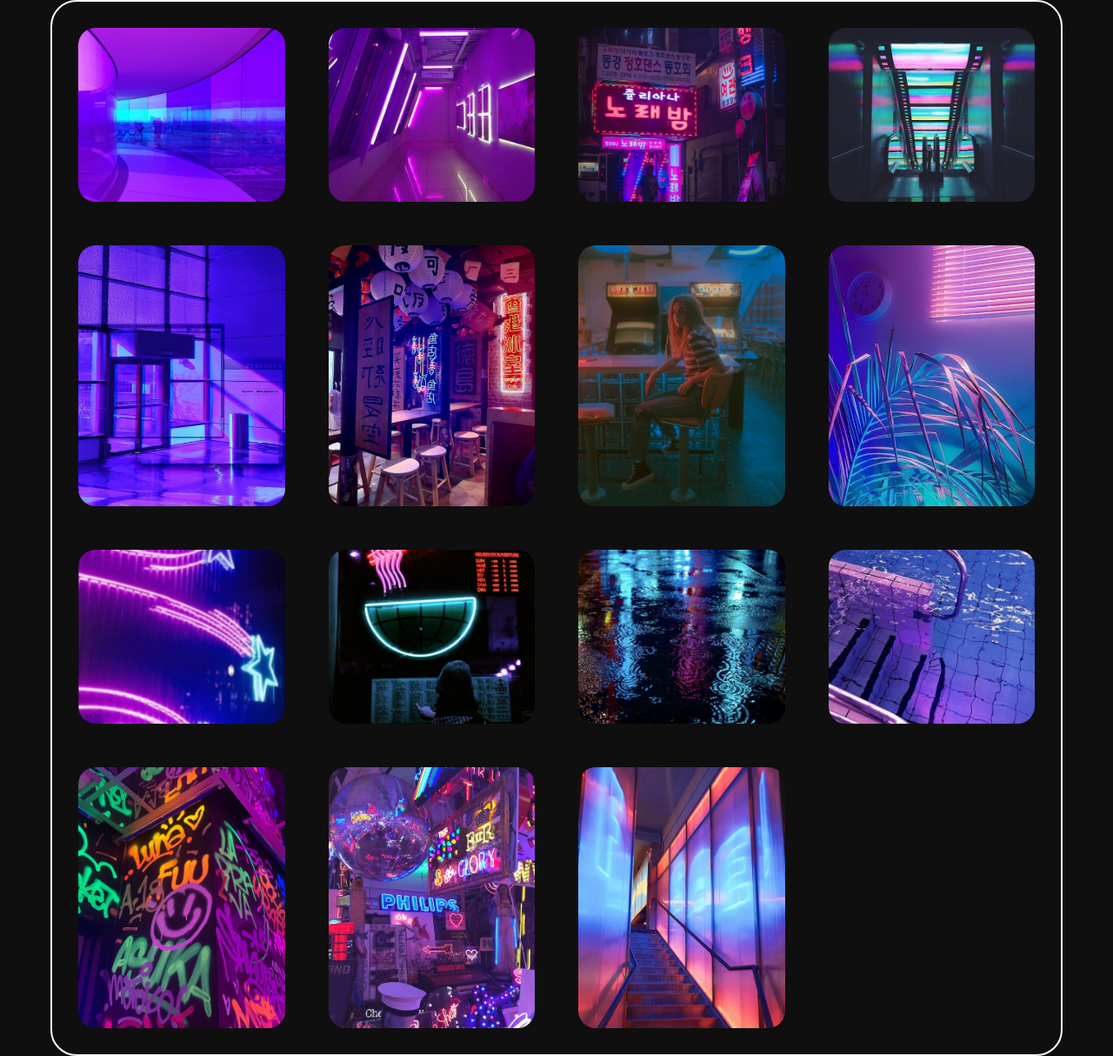
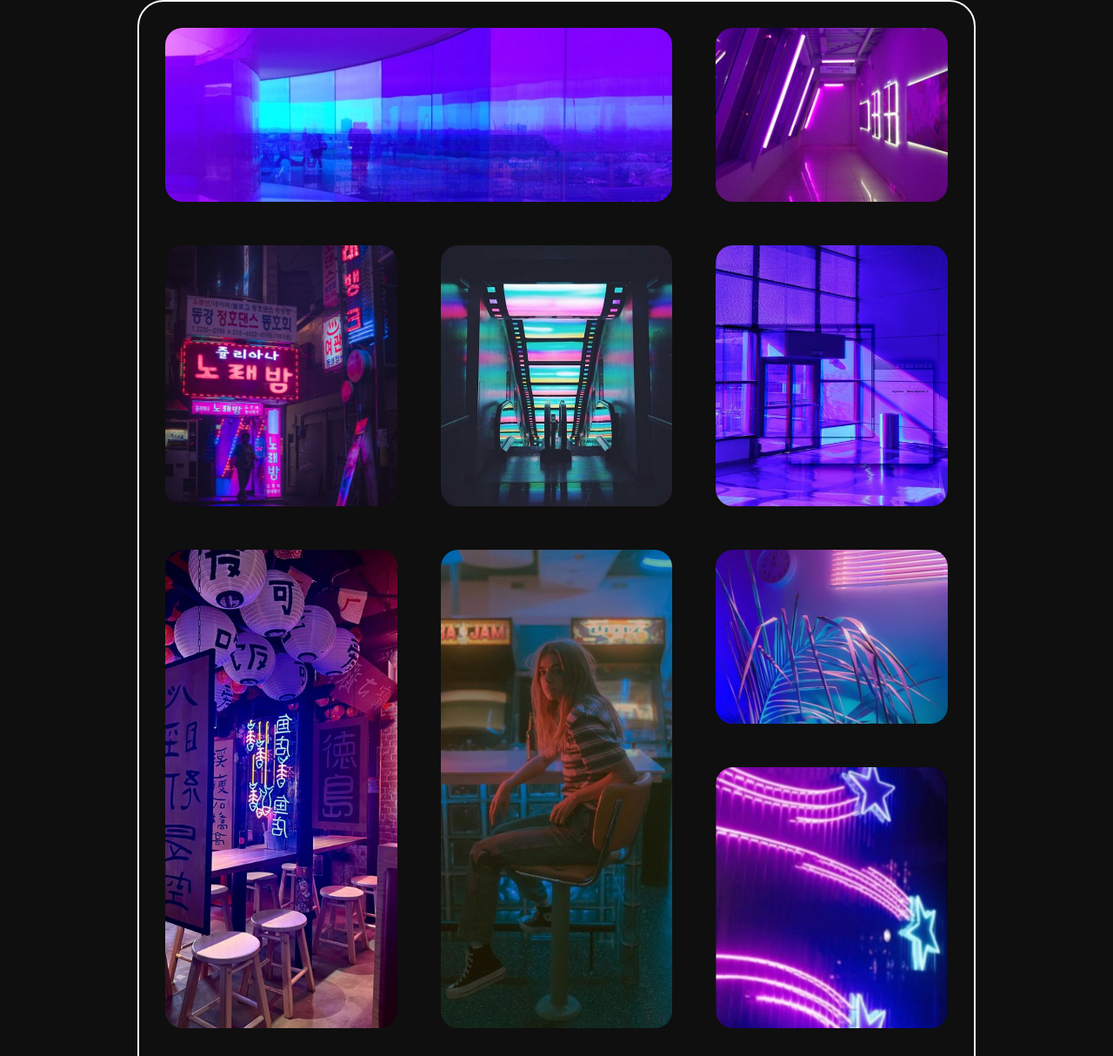
Before and after one commit to jthamayo/neon-grid, a plain HTML site: page grid/index.html in a window 1280 px wide. Shown: the top 1214 px of the page at 87% size. Drawn offline with Linux system fonts and the light colour scheme.

Commit message:
Add span variation to grid items

```diff
--- a/grid/style.css
+++ b/grid/style.css
@@ -13,7 +13,7 @@ body{
     );
     grid-auto-rows: 200px 300px;
     gap: 50px;
-    max-width: 1100px;
+    max-width: 900px;
     min-width: 250px;
     margin: 0 auto;
     padding: 30px;
@@ -28,3 +28,32 @@ body{
     object-fit: cover;
     border-radius: 20px;
 }
+
+.image-gallery img:first-child{
+    grid-column-start: 1;
+    grid-column-end: 3;
+}
+
+.image-gallery img:nth-child(6){
+    grid-row-start: span 2;
+}
+
+.image-gallery img:nth-child(7){
+    grid-row-start: span 2;
+}
+
+.image-gallery div:nth-child(8){
+    grid-row-start: span 2;
+}
+
+.image-gallery img:nth-child(10){
+    grid-row-start: span 2;
+}
+
+.image-gallery img:nth-child(11){
+    grid-column-start: span 2;
+}
+
+.image-gallery img:nth-child(13){
+    grid-row-start: span 2;
+}
```
